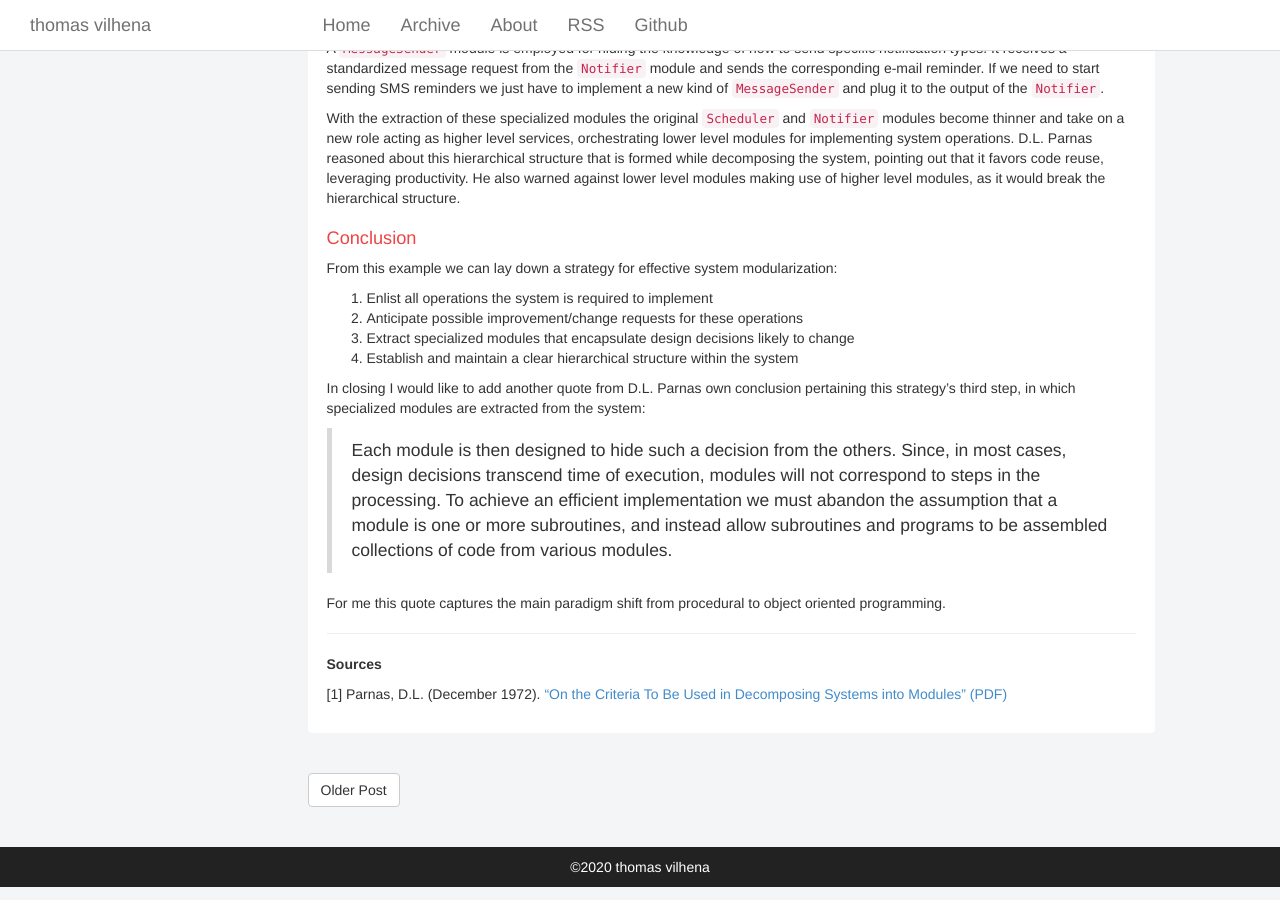
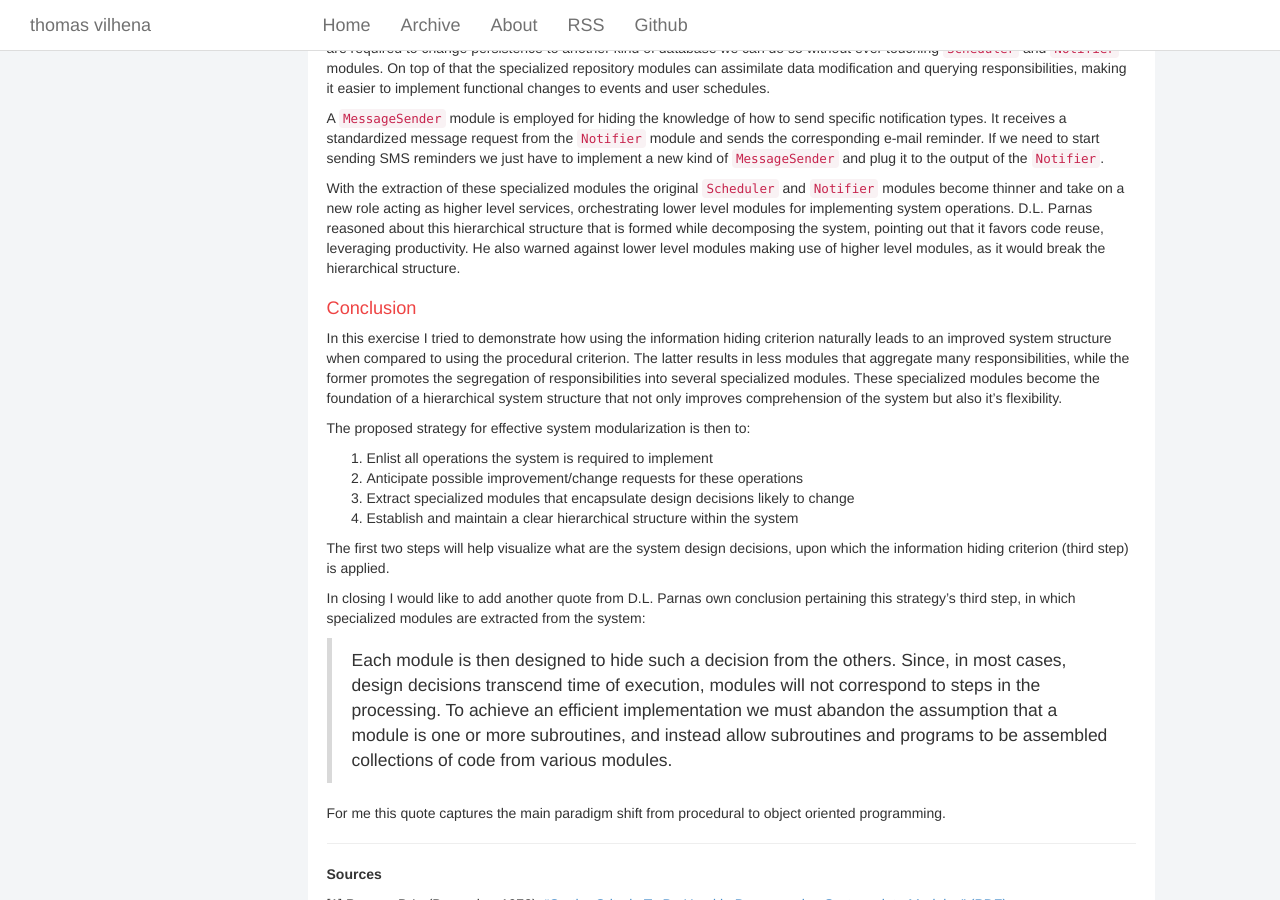
Before and after one commit to TCGV/blog, a Jekyll site: the page built from _posts/2020-03-21-a-strategy-for-effective-system-modularization.md, in a window 1280 px wide and 900 px high, scrolled down 2462 px. Built offline with Jekyll 4.4.1, drawn with Linux system fonts in a browser that asks for light colours; some of the changed text lies outside the part shown.

Commit message:
Improving conclusion: 2020-03-21-a-strategy-for-effective-system-modularization.md

```diff
--- a/_posts/2020-03-21-a-strategy-for-effective-system-modularization.md
+++ b/_posts/2020-03-21-a-strategy-for-effective-system-modularization.md
@@ -57,6 +57,8 @@ We also need to define a procedure for implementing the automatic notification f
 1. Select all `user_schedules` whose `notification_date` column is due and `notified` column is `false`
 1. For each resulting entry, send an e-mail reminder message to the corresponding event participant
 1. Then, for each resulting entry, set the `notified` column value with `true`
+
+The database schema is being loosely defined since it's not the central point here to discuss it. It's sufficient to say that, considering a relational database and the third normal form, three tables would suffice the storage necessities of this exercise: `events`, `users` and `user_schedules`.
 
 Based on these two procedures, we might define the following modules for the Scheduling Calendar:
 
@@ -101,12 +103,16 @@ With the extraction of these specialized modules the original `Scheduler` and `N
 Conclusion
 ============
 
-From this example we can lay down a strategy for effective system modularization:
+In this exercise I tried to demonstrate how using the information hiding criterion naturally leads to an improved system structure when compared to using the procedural criterion. The latter results in less modules that aggregate many responsibilities, while the former promotes the segregation of responsibilities into several specialized modules. These specialized modules become the foundation of a hierarchical system structure that not only improves comprehension of the system but also it's flexibility.
+
+The proposed strategy for effective system modularization is then to:
 
 1. Enlist all operations the system is required to implement
 1. Anticipate possible improvement/change requests for these operations
 1. Extract specialized modules that encapsulate design decisions likely to change
 1. Establish and maintain a clear hierarchical structure within the system
+
+The first two steps will help visualize what are the system design decisions, upon which the information hiding criterion (third step) is applied.
 
 In closing I would like to add another quote from D.L. Parnas own conclusion pertaining this strategy's third step, in which specialized modules are extracted from the system:
 
```
Also changed, not shown: other parts of _posts/2020-03-21-a-strategy-for-effective-system-modularization.md (+1 -1 lines).
